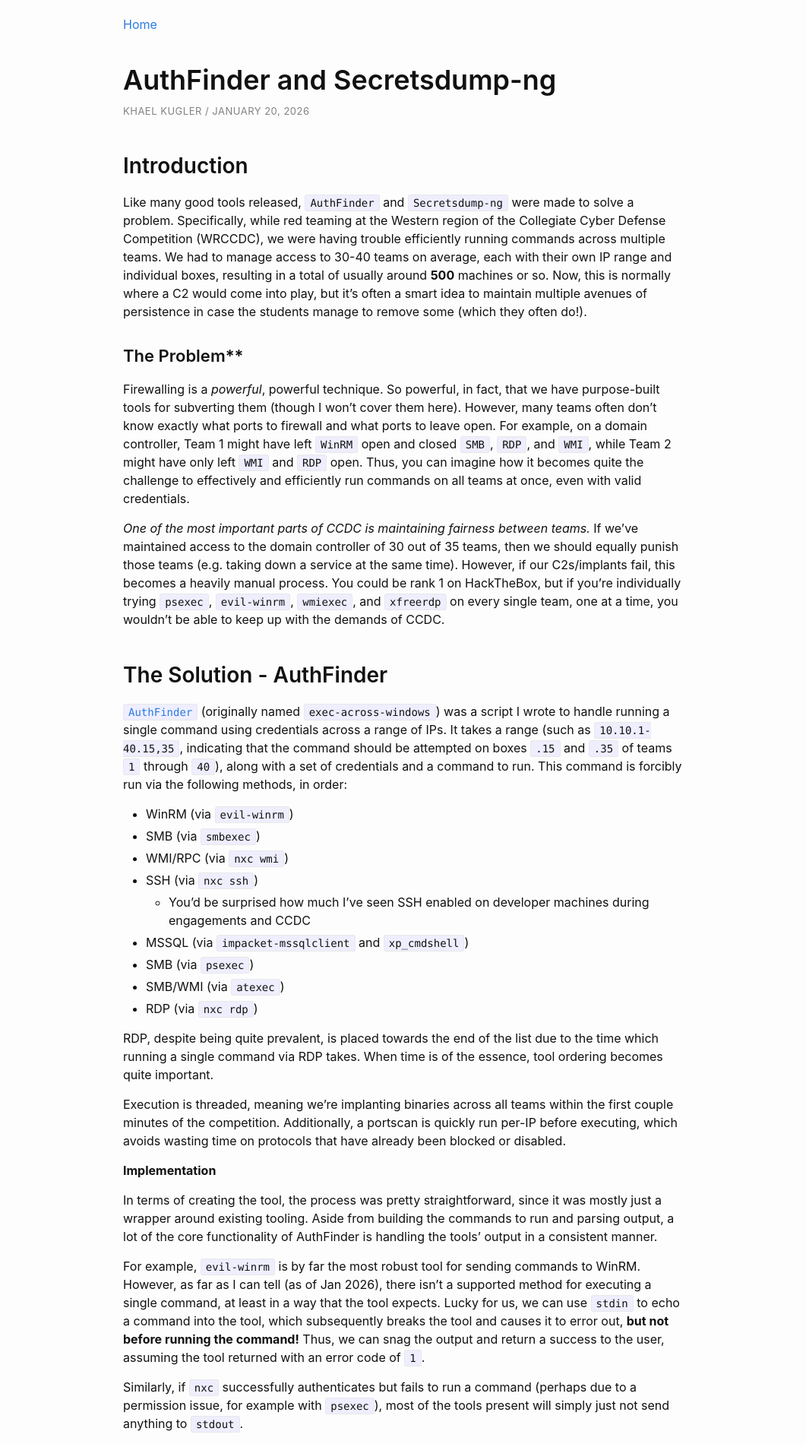
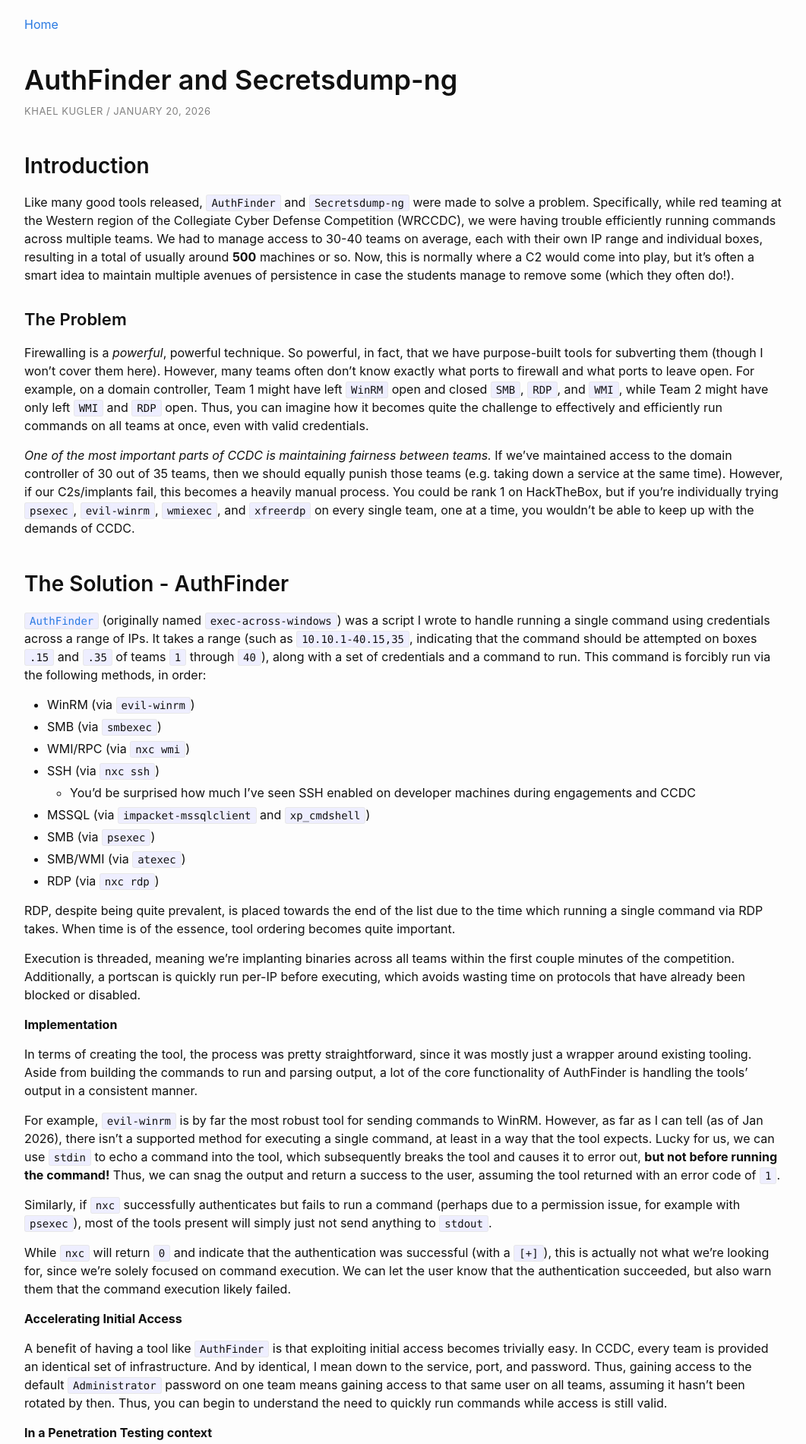
Before and after one commit to KhaelK138/KhaelK138.github.io, a Jekyll site: the page built from blogs/authfinder.md, in a window 1280 px wide. Shown: the top 1900 px of the page at 76% size, without its empty margins (108-1169 px from the left). Built offline with Jekyll 4.4.1, drawn with Linux system fonts in a browser that asks for light colours.

Commit message:
fix bold and size

```diff
--- a/assets/blog.css
+++ b/assets/blog.css
@@ -45,7 +45,7 @@
 
 /* Main container */
 .wrapper {
-	max-width: 740px;
+	max-width: 1000px;
 	margin: 0 auto;
 	padding: 0 30px;
 }
--- a/blogs/authfinder.md
+++ b/blogs/authfinder.md
@@ -10,7 +10,7 @@
 
 Like many good tools released, `AuthFinder` and `Secretsdump-ng` were made to solve a problem. Specifically, while red teaming at the Western region of the Collegiate Cyber Defense Competition (WRCCDC), we were having trouble efficiently running commands across multiple teams. We had to manage access to 30-40 teams on average, each with their own IP range and individual boxes, resulting in a total of usually around **500** machines or so. Now, this is normally where a C2 would come into play, but it's often a smart idea to maintain multiple avenues of persistence in case the students manage to remove some (which they often do!).
 
-### The Problem**
+### The Problem
 
 Firewalling is a *powerful*, powerful technique. So powerful, in fact, that we have purpose-built tools for subverting them (though I won't cover them here). However, many teams often don't know exactly what ports to firewall and what ports to leave open. For example, on a domain controller, Team 1 might have left `WinRM` open and closed `SMB`, `RDP`, and `WMI`, while Team 2 might have only left `WMI` and `RDP` open. Thus, you can imagine how it becomes quite the challenge to effectively and efficiently run commands on all teams at once, even with valid credentials.
 
```
